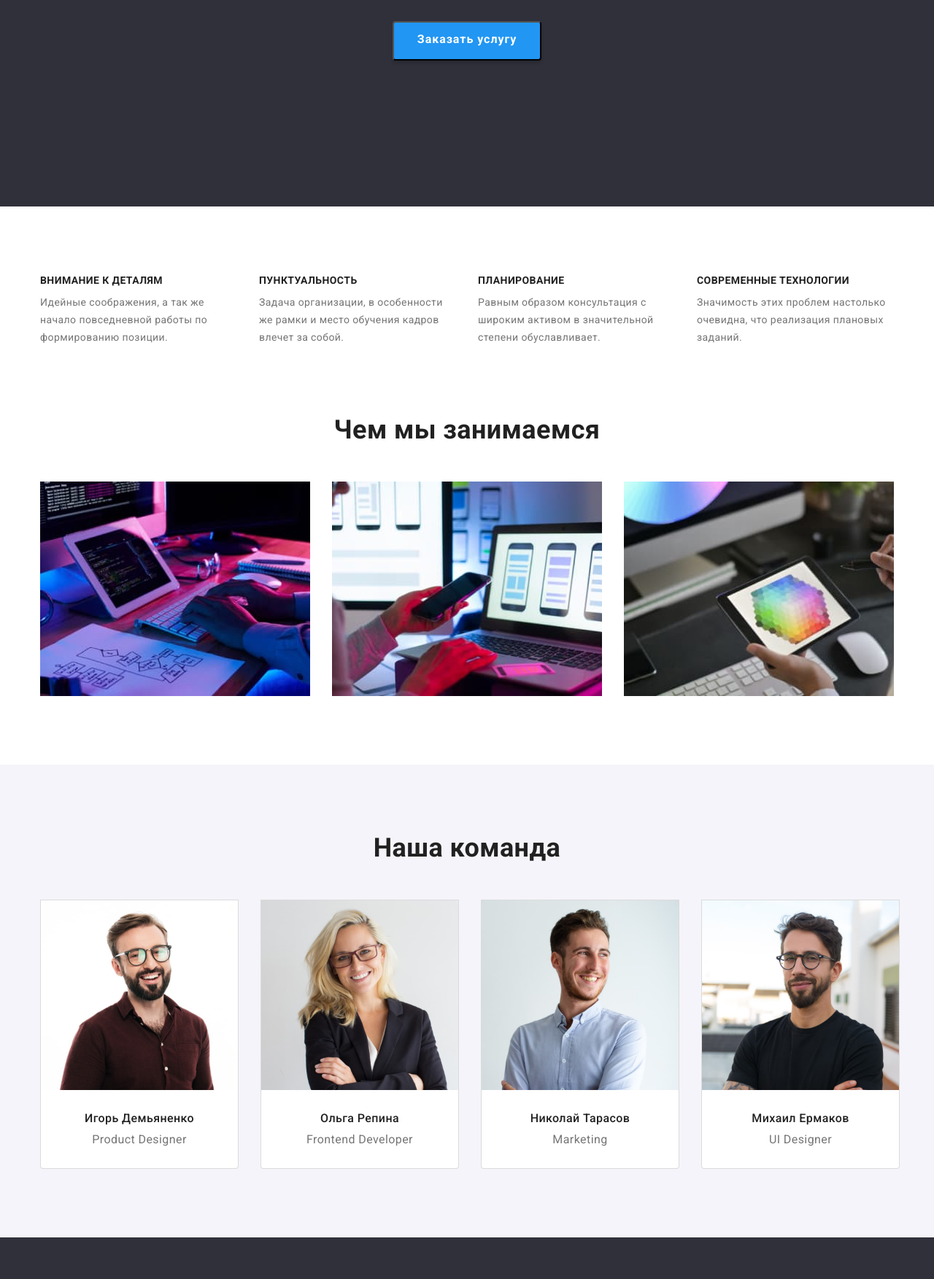
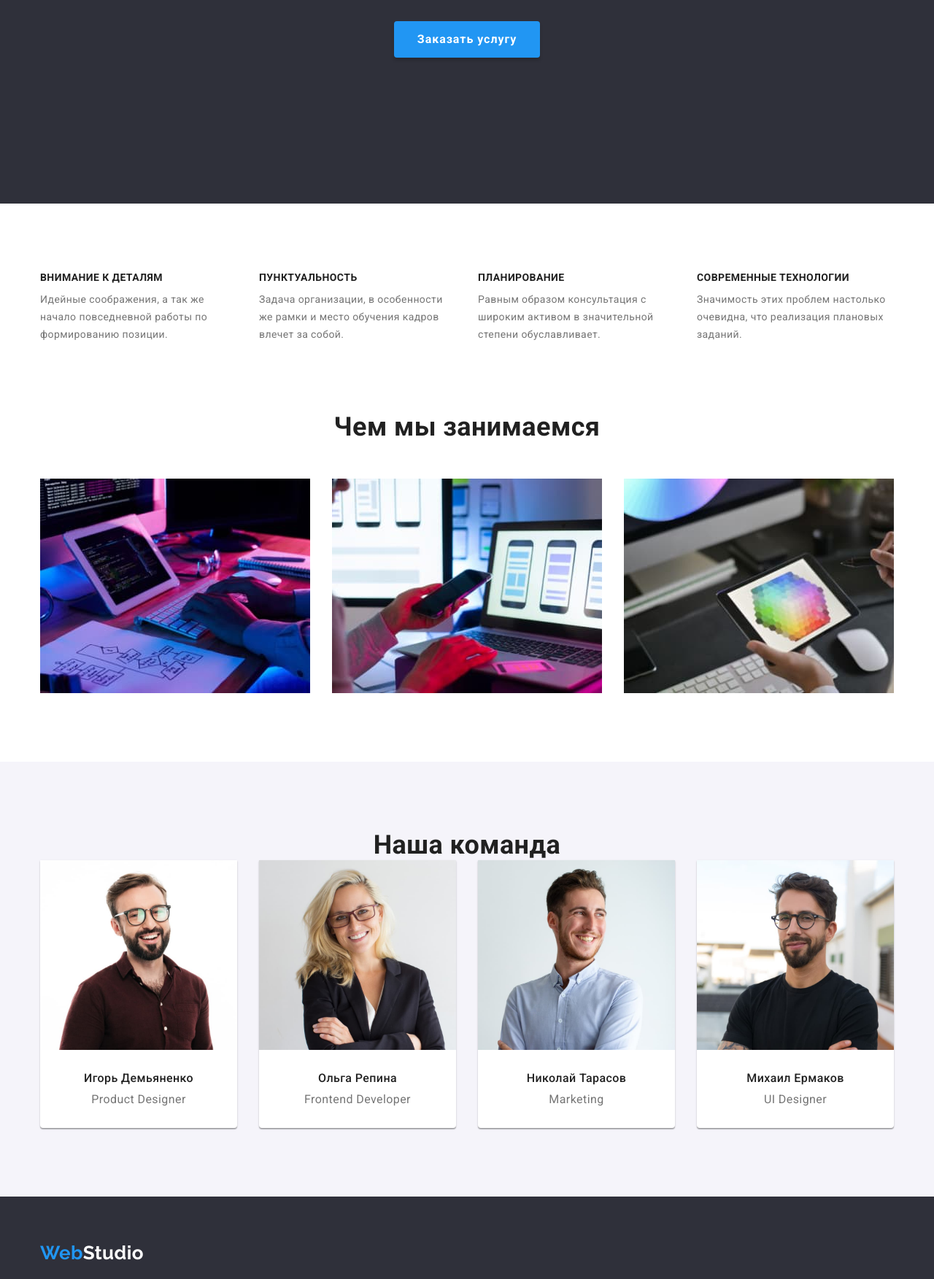
Before and after one commit to KupreichukAlex/GoIT-mark-up-HW-03, a plain HTML site: page index.html in a window 1280 px wide. Shown: the part 403-2156 px from the top of the page at 73% size. Drawn offline with nearby package versions, Linux system fonts and the light colour scheme.

Commit message:
08.05.2022 fixed styles and index

```diff
--- a/css/styles.css
+++ b/css/styles.css
@@ -48,9 +48,7 @@ body {
 
 }
 
-section {
-  max-width: 1600px;
-}
+
 
 .container {
   /* outline: 3px solid green; */
@@ -111,16 +109,14 @@ section {
 .nav {
   display: flex;
   align-items: center;
+
+
 }
 
 .list-contact-header .contact-item+.contact-item {
   margin-left: 50px;
 }
 
-.list-contact-header {
-  letter-spacing: 0.02em;
-  font-weight: 500;
-}
 
 .current {
   color: var(--text-color-hover);
@@ -150,7 +146,10 @@ section {
   display: flex;
   align-items: center;
   margin-left: auto;
-}
+  letter-spacing: 0.02em;
+  font-weight: 500;
+  }
+
 
 .contact-mail {
   display: block;
@@ -201,10 +200,8 @@ li>.link:focus {
 .button-modal {
   margin-top: 32px;
 
-  padding-top: 8px;
-  padding-bottom: 12px;
-  padding-left: 32px;
-  padding-right: 32px;
+  padding: 10px 32px;
+  border: 0;
 
   cursor: pointer;
   font-weight: 700;
@@ -300,7 +297,7 @@ li>.link:focus {
 }
 
 .team-title {
-  margin-bottom: 50px;
+
 
   text-align: center;
   font-weight: 700;
@@ -312,22 +309,14 @@ li>.link:focus {
 .team-item {
   text-align: center;
   background-color: var(--theme-color-light);
-  border: 1px solid rgba(0, 0, 0, 0.14);
-  /* box-shadow: 0px 1px 3px rgba(0, 0, 0, 0.12),
+  box-shadow: 0px 1px 3px rgba(0, 0, 0, 0.12),
     0px 1px 1px rgba(0, 0, 0, 0.14),
-    0px 2px 1px rgba(0, 0, 0, 0.2); */
+    0px 2px 1px rgba(0, 0, 0, 0.2);
   border-radius: 0px 0px 4px 4px;
-
-  padding-bottom: 30px;
-
 }
 
 .team-item:not(:last-child) {
   margin-right: 30px;
-}
-
-.team-img {
-  margin-bottom: 30px;
 }
 
 .team-player-title {
@@ -341,8 +330,12 @@ color: var(--text-color-h);
 
 .team-player-descr {
 font-size: 16px;
+}
 
+.team-frame {
+ padding: 30px 0;
 }
+
 
 /*footer*/
 
@@ -371,10 +364,12 @@ font-size: 16px;
   color:var(--theme-color-light);
 }
 
+.address {
+  margin-top: 20px;
+}
+
 .list-contact-footer {
   font-style: normal;
-
-  margin-top: 20px;
 }
 
 .contact-item-footer:not(:last-child) {
@@ -398,12 +393,10 @@ font-size: 16px;
 .portfolio-btns-list {
   display: flex;
   justify-content: center;
-  padding-bottom: 50px;
+  margin-bottom: 50px;
 }
 
 .portfolio {
-  display: flex;
-  justify-content: center;
   padding-top: 94px;
   padding-bottom: 94px;
 }
@@ -418,7 +411,7 @@ font-size: 16px;
   font-size: 16px;
   line-height: 1.62;
   cursor: pointer;
-
+  border: 0;
   border-radius: 4px;
 
   background: var(--button-portfolio);
@@ -431,6 +424,12 @@ font-size: 16px;
 {
   background-color: var(--text-color-hover);
   color: var(--theme-color-light);
+}
+
+.portf-list {
+  display: flex;
+  flex-direction: row;
+  flex-wrap: wrap;
 }
 
 .cards-title {
@@ -450,11 +449,7 @@ font-size: 16px;
   line-height: 1.88;
 }
 
-.portf-list {
-  display: flex;
-  flex-direction: row;
-  flex-wrap: wrap;
-}
+
 
 .portf-item {
   margin-right: 30px;
@@ -464,9 +459,7 @@ font-size: 16px;
 .card-frame {
   border: 1px solid #EEEEEE;
   border-top: none;
-  padding-top: 20px;
-  padding-bottom: 20px;
-  padding-left: 24px;
+  padding: 20px 24px;
 
 }
 
--- a/index.html
+++ b/index.html
@@ -110,24 +110,22 @@
             <ul class="team-list list">
                 <li class="team-item">
                     <img class="team-img" src="./images/Team-1.jpg " alt="Игорь" width="270" height="260">
-                    <h3 class="team-player-title">Игорь Демьяненко </h3>
-                    <p class="team-player-descr" lang="en">Product Designer</p>
+                    <div class="team-frame"><h3 class="team-player-title">Игорь Демьяненко </h3>
+                    <p class="team-player-descr" lang="en">Product Designer</p></div>
                 </li>
                 <li class="team-item">
                     <img class="team-img" src="./images/Team-2.jpg " alt="Ольга" width="270" height="260">
-                    <h3 class="team-player-title">Ольга Репина</h3>
-                    <p class="team-player-descr" lang="en">Frontend Developer</p>
+                    <div class="team-frame"><h3 class="team-player-title">Ольга Репина</h3>
+                    <p class="team-player-descr" lang="en">Frontend Developer</p></div>
                 </li>
                 <li class="team-item">
                     <img class="team-img" src="./images/Team-3.jpg " alt="Николай" width="270" height="260">
-                    <h3 class="team-player-title">Николай Тарасов</h3>
-                    <p class="team-player-descr" lang="en">Marketing</p>
-                </li>
+                    <div class="team-frame"><h3 class="team-player-title">Николай Тарасов</h3>
+                    <p class="team-player-descr" lang="en">Marketing</p></div></li>
                 <li class="team-item">
                     <img class="team-img" src="./images/Team-4.jpg " alt="Игорь" width="270" height="260">
-                    <h3 class="team-player-title">Михаил Ермаков</h3>
-                    <p class="team-player-descr" lang="en">UI Designer</p>
-                </li>
+                    <div class="team-frame"><h3 class="team-player-title">Михаил Ермаков</h3>
+                    <p class="team-player-descr" lang="en">UI Designer</p></div> </li>
             </ul>
             </div>
         </section>
@@ -138,7 +136,7 @@
 
         <a class="logo-footer link" lang="en" href="index.html"><span class="span">Web</span>Studio</a>
 
-        <address>
+        <address class="address">
 
             <ul class="list-contact-footer list">
                 <li class="contact-item-footer"><a class="link-footer-map link" href="https://goo.gl/maps/f1McvQRz6KP4o4kd8" target="_blank"
```
Also changed, not shown: portfolio.html (+2 -2 lines).
